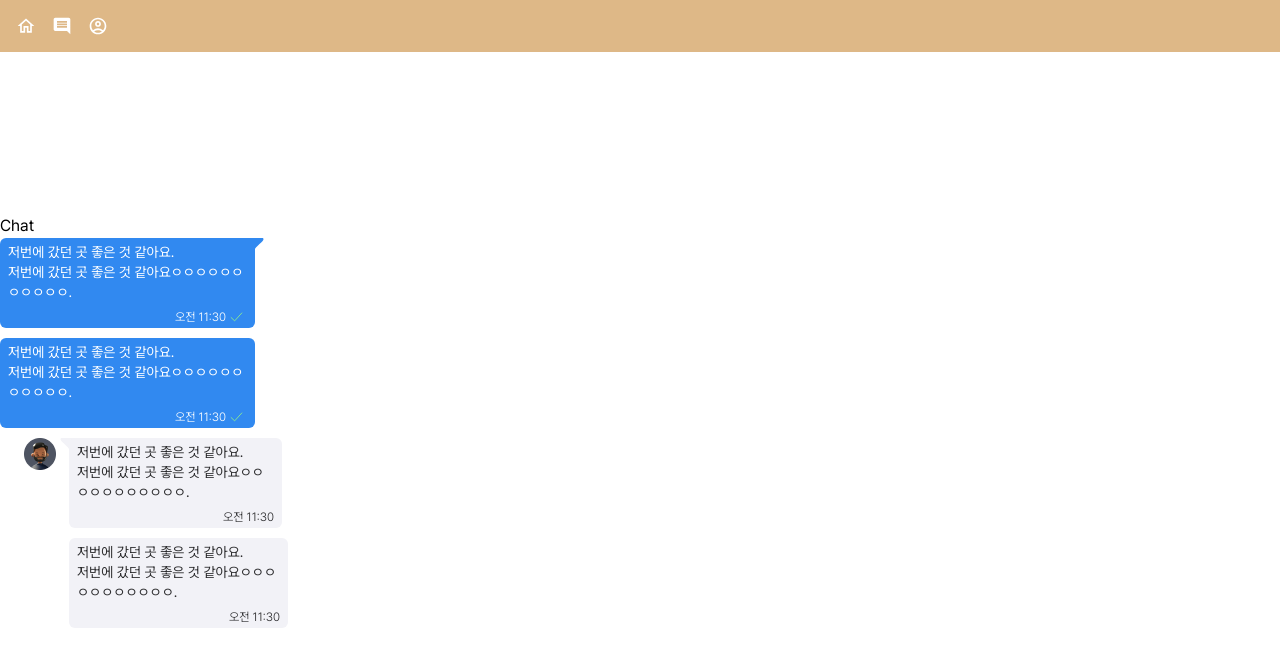
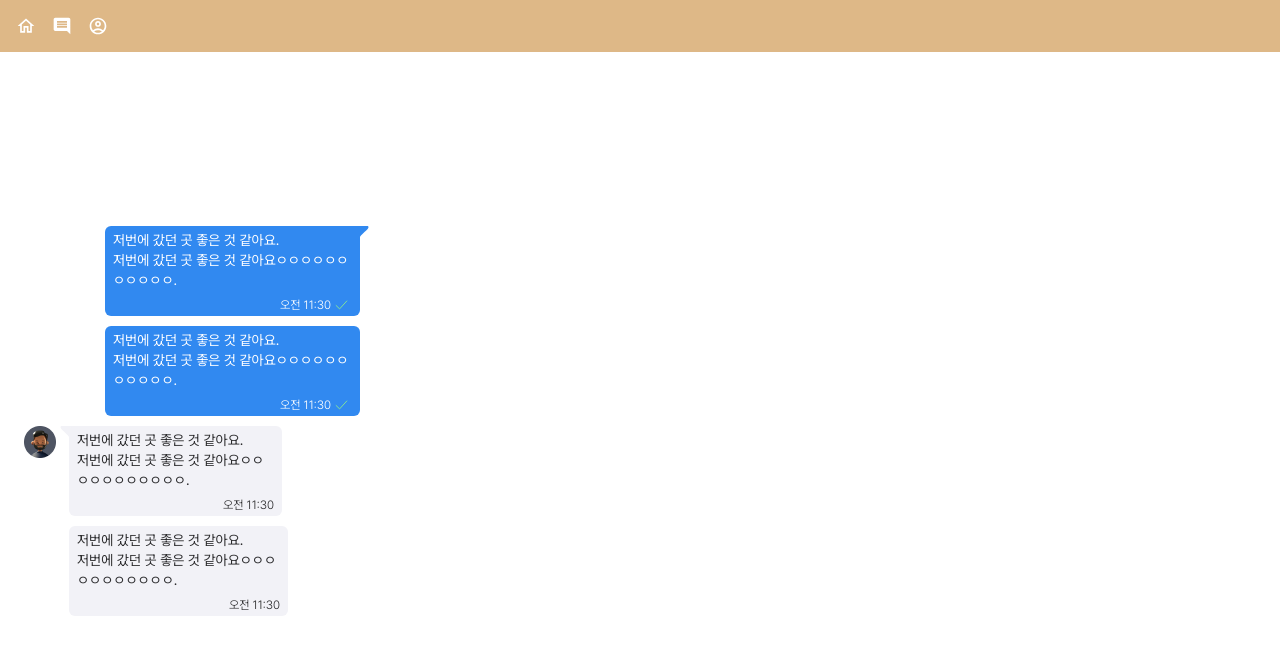
Before and after one commit to DevKor-github/onboarding-team2-fe, a React (Vite) app: page /chat in a window 1280 px wide. Shown: the top 666 px of the page. Built offline with nearby package versions, Linux system fonts and the light colour scheme; no server answers.

Commit message:
design: 채팅방 메시지 위치 조정

```diff
--- a/src/index.css
+++ b/src/index.css
@@ -119,3 +119,16 @@ body {
 .navbar-menu {
   margin: 8px;
 }
+
+.message-area {
+  display: flex;
+  flex-direction: column;
+}
+
+.message-area-self {
+  align-items: flex-end;
+}
+
+.message-area-other {
+  align-items: flex-start;
+}
--- a/src/pages/chat/Chat.tsx
+++ b/src/pages/chat/Chat.tsx
@@ -6,7 +6,6 @@ function Chat() {
   return (
     <div>
       <Navbar />
-      <h3>Chat</h3>
       <div className="message-area message-area-self">
         <MessageBubbleSelf
           message={`저번에 갔던 곳 좋은 것 같아요.\n저번에 갔던 곳 좋은 것 같아요ㅇㅇㅇㅇㅇㅇㅇㅇㅇㅇㅇ.`}
@@ -23,12 +22,10 @@ function Chat() {
         <MessageBubbleOther
           message={`저번에 갔던 곳 좋은 것 같아요.\n저번에 갔던 곳 좋은 것 같아요ㅇㅇㅇㅇㅇㅇㅇㅇㅇㅇㅇ.`}
           time="오전 11:30"
-          isRead
         />
         <MessageBubbleOther
           message={`저번에 갔던 곳 좋은 것 같아요.\n저번에 갔던 곳 좋은 것 같아요ㅇㅇㅇㅇㅇㅇㅇㅇㅇㅇㅇ.`}
           time="오전 11:30"
-          isRead
         />
       </div>
     </div>
```
